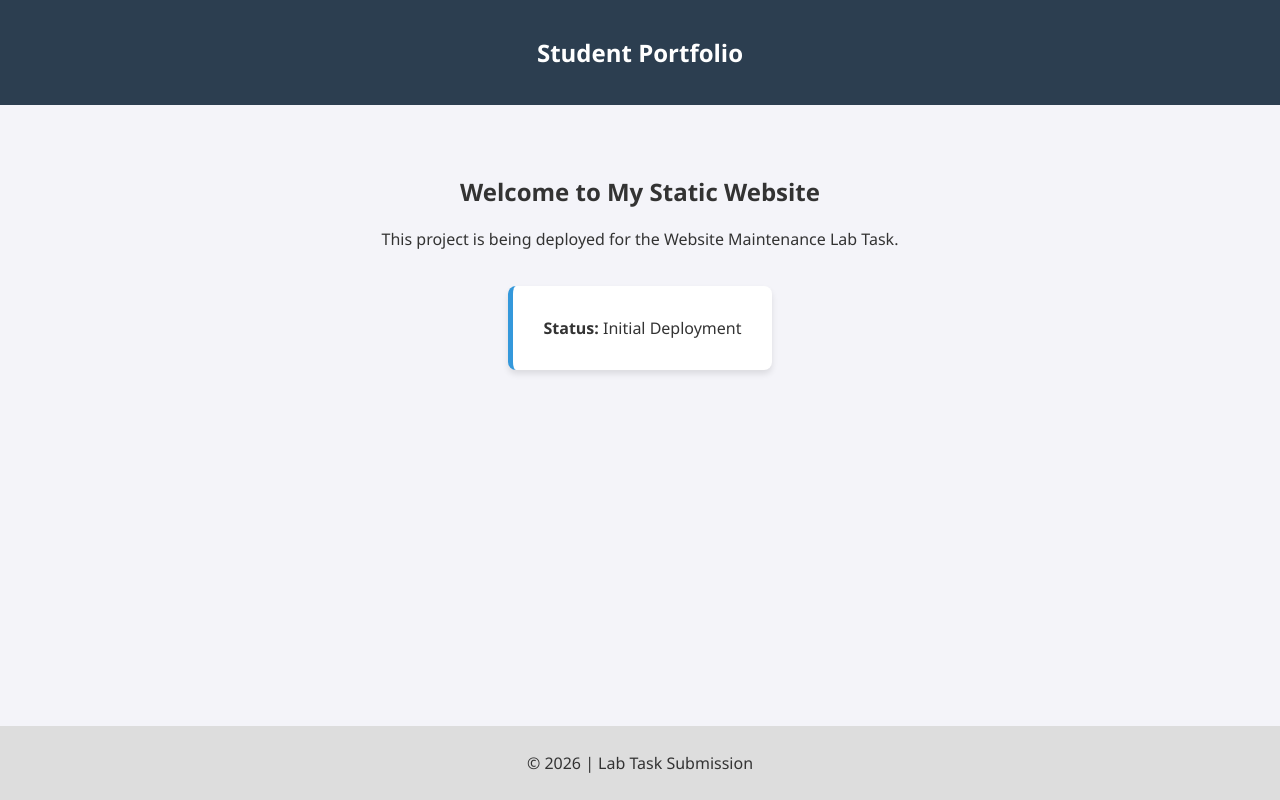
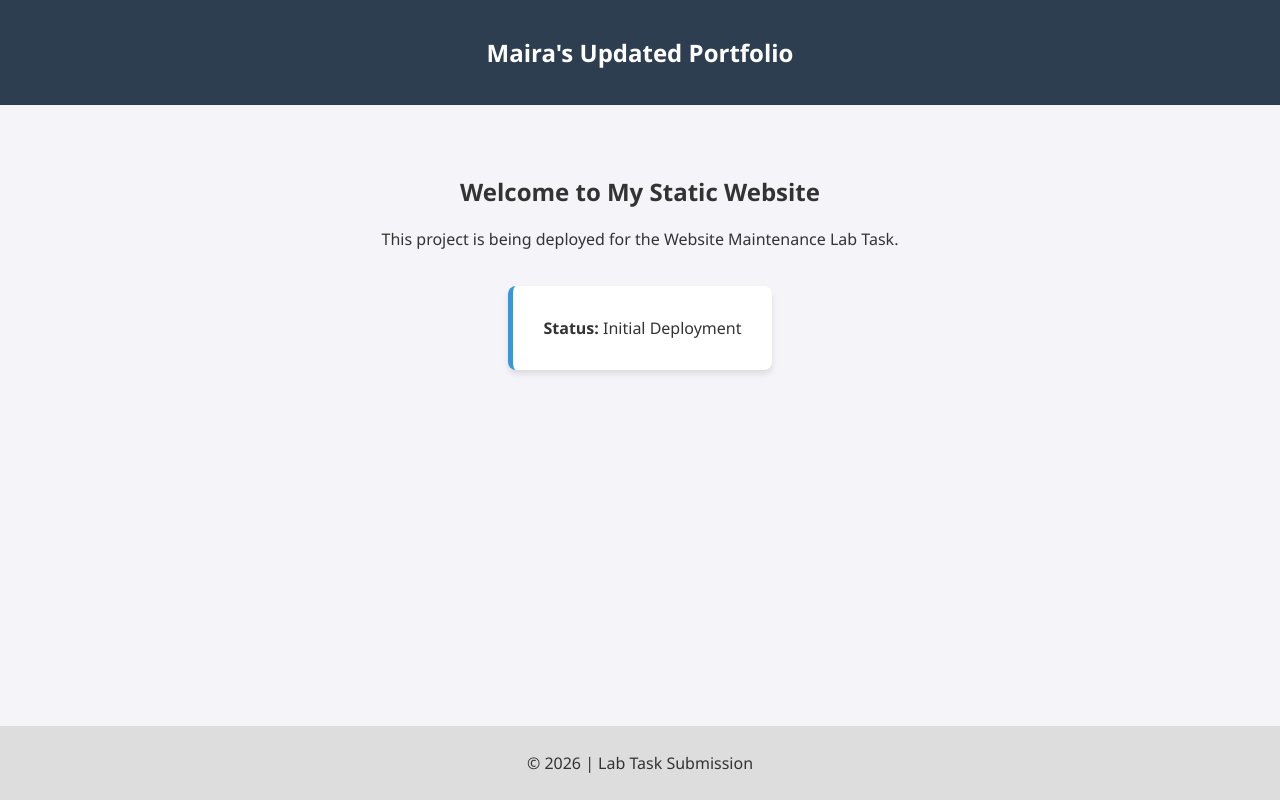
Before and after one commit to Maira644/my-lab-website, a plain HTML site: page index.html in a window 1280 px wide. Drawn offline with Linux system fonts and the light colour scheme.

Commit message:
Update index.html
Maintenance: Updated header title

```diff
--- a/index.html
+++ b/index.html
@@ -9,7 +9,7 @@
 <body>
     <header>
         <nav>
-            <h1>Student Portfolio</h1>
+            <h1>Maira's Updated Portfolio</h1>
         </nav>
     </header>
 
```
